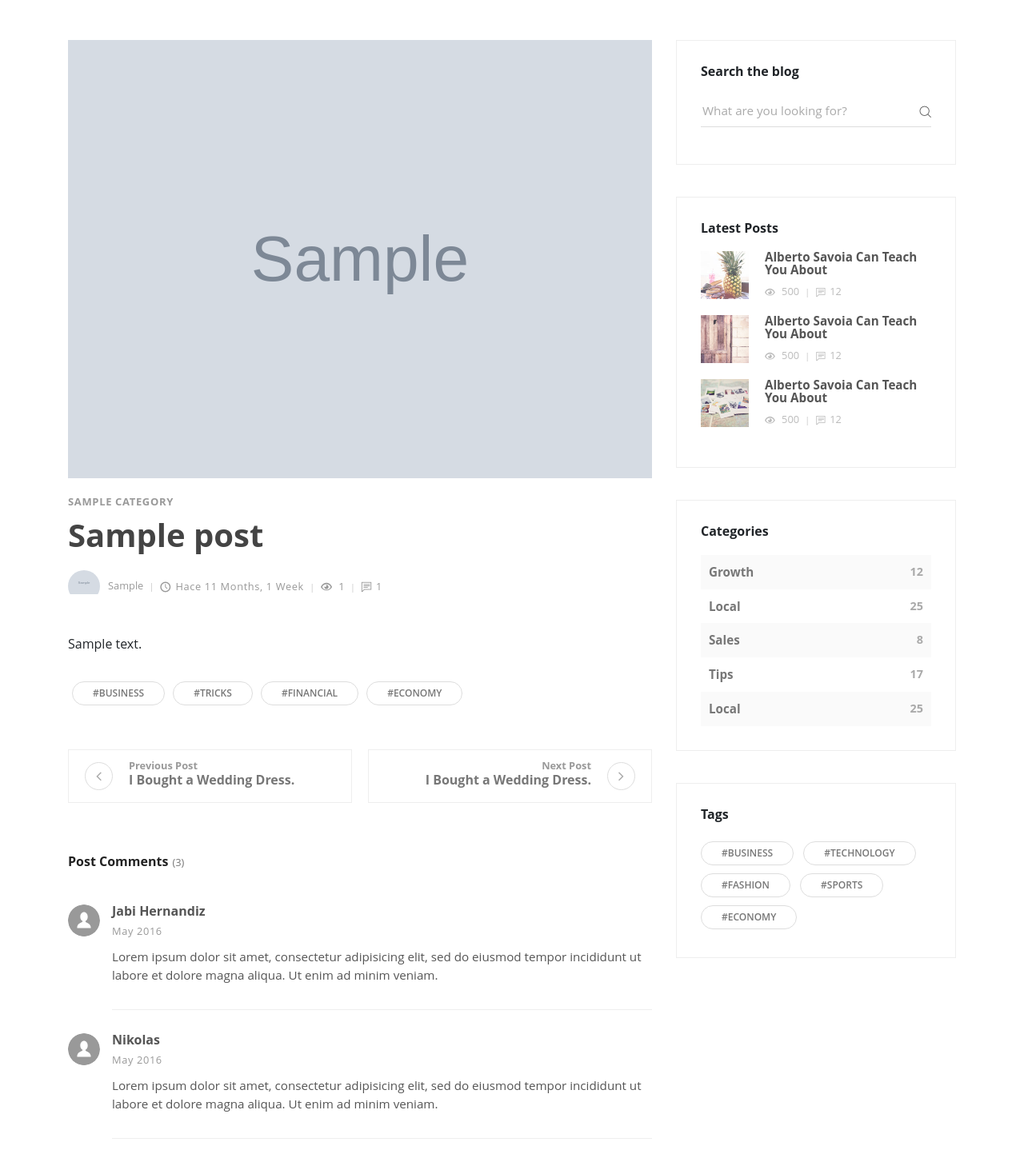
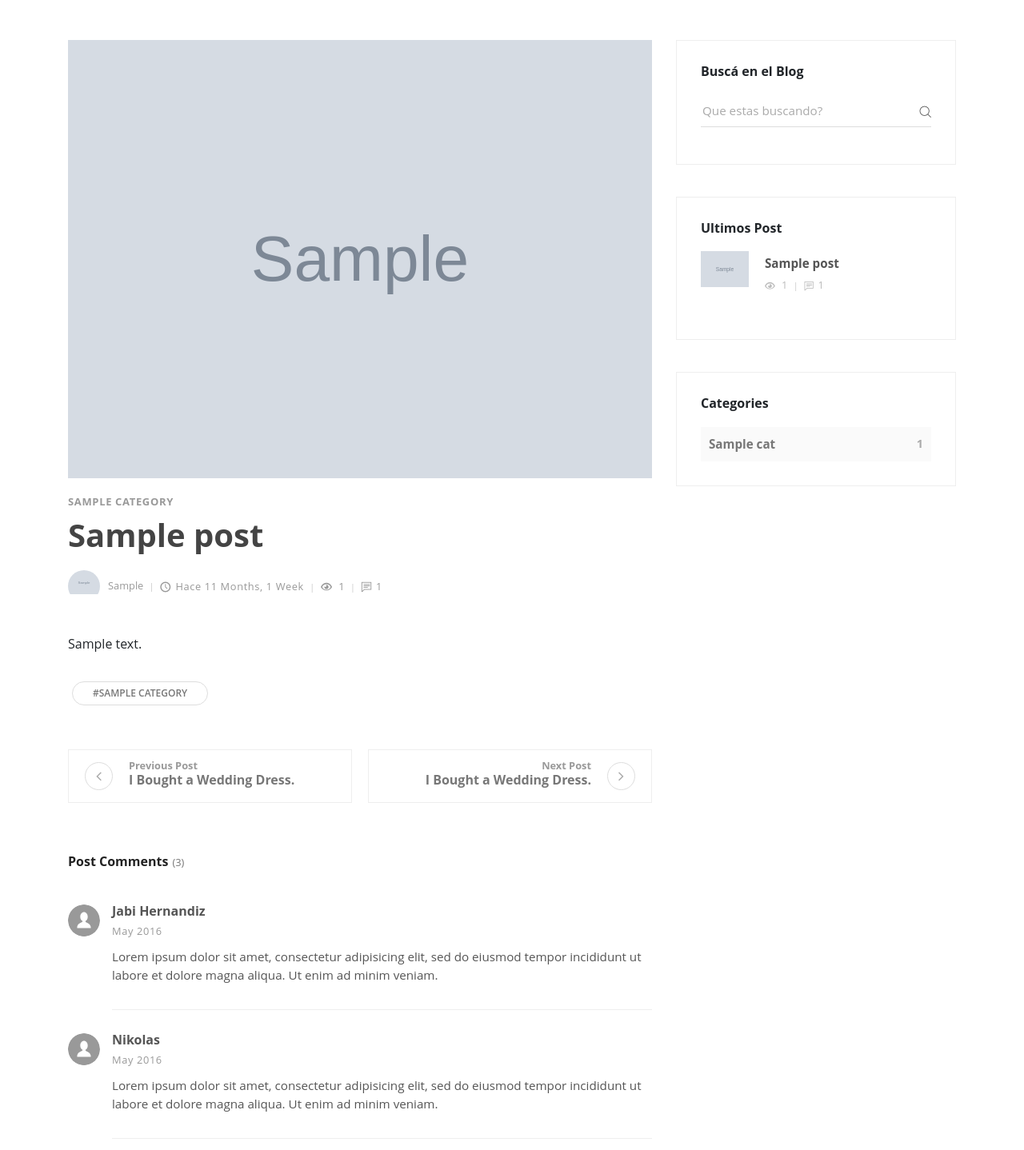
Before and after one commit to LeandroPerezT/Django-Blog, a Django app: template templates/post.html in a window 1280 px wide. Shown: the part 81-1519 px from the top of the page at 80% size. Run offline with Django 3.2, Linux system fonts and the light colour scheme; tables that the repository leaves empty hold one stand-in row (values such as "Sample post"); the template is opened without the code that fills it: values that come from a table or form of the project are taken from there, most other values are stand-ins (such as "Sample title", 1, 10 or a date in 2020); grey boxes marked "Sample" are stand-in pictures; some libraries are stand-ins or nearby versions.

Commit message:
commit on main

```diff
--- a/templates/post.html
+++ b/templates/post.html
@@ -35,7 +35,11 @@
                 <div class="post-body">
                   {{post.content|safe }}
                 </div>
-                <div class="post-tags"><a href="#" class="tag">#Business</a><a href="#" class="tag">#Tricks</a><a href="#" class="tag">#Financial</a><a href="#" class="tag">#Economy</a></div>
+                <div class="post-tags">
+                  {% for cat in post.categories.all %}
+                  <a href="#" class="tag">#{{cat}}</a>
+                  {% endfor %}
+                </div>
                 <div class="posts-nav d-flex justify-content-between align-items-stretch flex-column flex-md-row"><a href="#" class="prev-post text-left d-flex align-items-center">
                     <div class="icon prev"><i class="fa fa-angle-left"></i></div>
                     <div class="text"><strong class="text-primary">Previous Post </strong>
@@ -112,11 +116,11 @@
           <!-- Widget [Search Bar Widget]-->
           <div class="widget search">
             <header>
-              <h3 class="h6">Search the blog</h3>
+              <h3 class="h6">Buscá en el Blog</h3>
             </header>
-            <form action="#" class="search-form">
+            <form action="{% url 'search' %}" class="search-form">
               <div class="form-group">
-                <input type="search" placeholder="What are you looking for?">
+                <input type="text" name="q" placeholder="Que estas buscando?">
                 <button type="submit" class="submit"><i class="icon-search"></i></button>
               </div>
             </form>
@@ -124,61 +128,36 @@
           <!-- Widget [Latest Posts Widget]        -->
           <div class="widget latest-posts">
             <header>
-              <h3 class="h6">Latest Posts</h3>
+              <h3 class="h6">Ultimos Post</h3>
             </header>
-            <div class="blog-posts"><a href="#">
+            <div class="blog-posts">
+              {% for post in most_recent %}
+              <a href="{{post.get_absolute_url}}">
                 <div class="item d-flex align-items-center">
-                  <div class="image"><img src="{% static 'img/small-thumbnail-1.jpg' %}" alt="..." class="img-fluid"></div>
-                  <div class="title"><strong>Alberto Savoia Can Teach You About</strong>
+                  <div class="image"><img src="{{post.thumbnail.url}}" alt="..." class="img-fluid"></div>
+                  <div class="title"><strong>{{post.title}}</strong>
                     <div class="d-flex align-items-center">
-                      <div class="views"><i class="icon-eye"></i> 500</div>
-                      <div class="comments"><i class="icon-comment"></i>12</div>
+                      <div class="views"><i class="icon-eye"></i> {{post.view_count}}</div>
+                      <div class="comments"><i class="icon-comment"></i>{{post.comments}}</div>
                     </div>
                   </div>
-                </div></a><a href="#">
-                <div class="item d-flex align-items-center">
-                  <div class="image"><img src="{% static 'img/small-thumbnail-2.jpg' %}" alt="..." class="img-fluid"></div>
-                  <div class="title"><strong>Alberto Savoia Can Teach You About</strong>
-                    <div class="d-flex align-items-center">
-                      <div class="views"><i class="icon-eye"></i> 500</div>
-                      <div class="comments"><i class="icon-comment"></i>12</div>
-                    </div>
-                  </div>
-                </div></a><a href="#">
-                <div class="item d-flex align-items-center">
-                  <div class="image"><img src="{% static 'img/small-thumbnail-3.jpg' %}" alt="..." class="img-fluid"></div>
-                  <div class="title"><strong>Alberto Savoia Can Teach You About</strong>
-                    <div class="d-flex align-items-center">
-                      <div class="views"><i class="icon-eye"></i> 500</div>
-                      <div class="comments"><i class="icon-comment"></i>12</div>
-                    </div>
-                  </div>
-                </div></a></div>
+                </div>
+              </a>
+              {% endfor %}
+            </div>
           </div>
           <!-- Widget [Categories Widget]-->
           <div class="widget categories">
             <header>
               <h3 class="h6">Categories</h3>
             </header>
-            <div class="item d-flex justify-content-between"><a href="#">Growth</a><span>12</span></div>
-            <div class="item d-flex justify-content-between"><a href="#">Local</a><span>25</span></div>
-            <div class="item d-flex justify-content-between"><a href="#">Sales</a><span>8</span></div>
-            <div class="item d-flex justify-content-between"><a href="#">Tips</a><span>17</span></div>
-            <div class="item d-flex justify-content-between"><a href="#">Local</a><span>25</span></div>
+            {% for cat in category_count %}
+            <div class="item d-flex justify-content-between">
+              <a href="#">{{cat.categories__title}}</a><span>{{cat.categories__title__count}}</span>
+            </div>
+            {% endfor %}
           </div>
           <!-- Widget [Tags Cloud Widget]-->
-          <div class="widget tags">
-            <header>
-              <h3 class="h6">Tags</h3>
-            </header>
-            <ul class="list-inline">
-              <li class="list-inline-item"><a href="#" class="tag">#Business</a></li>
-              <li class="list-inline-item"><a href="#" class="tag">#Technology</a></li>
-              <li class="list-inline-item"><a href="#" class="tag">#Fashion</a></li>
-              <li class="list-inline-item"><a href="#" class="tag">#Sports</a></li>
-              <li class="list-inline-item"><a href="#" class="tag">#Economy</a></li>
-            </ul>
-          </div>
         </aside>
       </div>
     </div>
```
Also changed, not shown: posts/views.py (+5 -2 lines).
